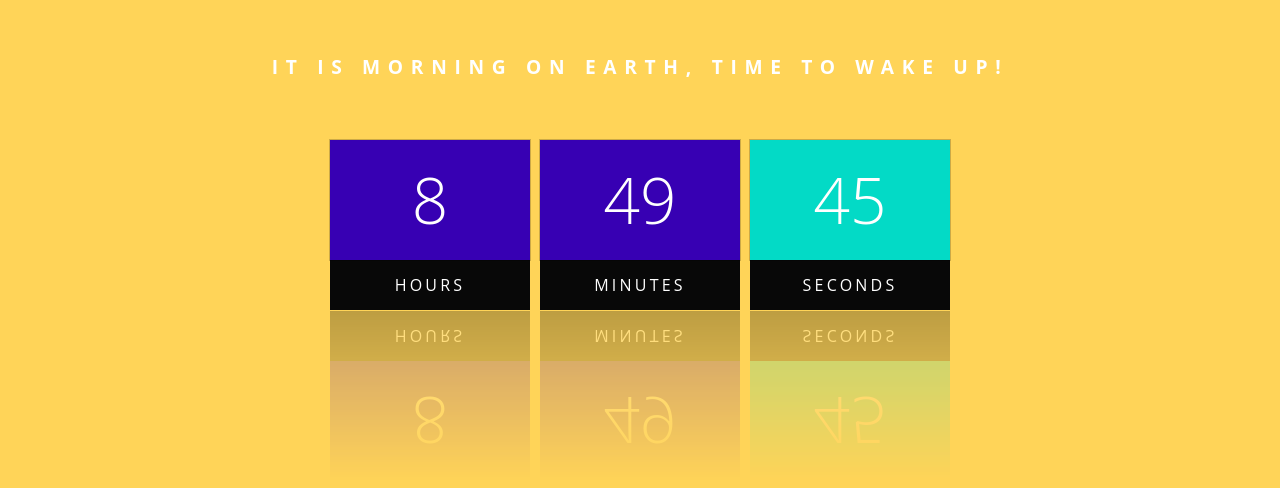
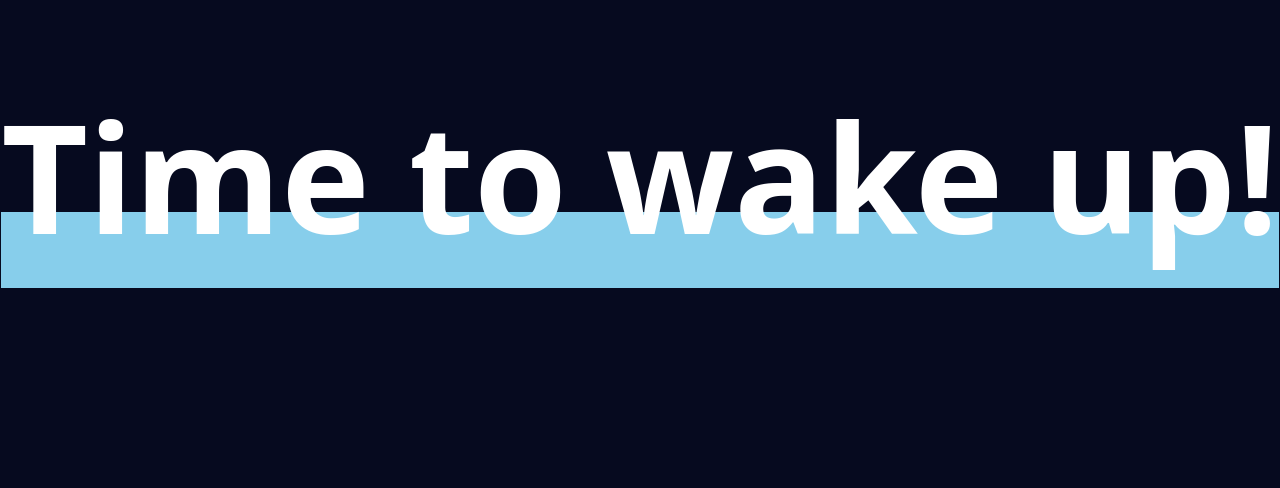
Before and after one commit to JimGobel18095720/Challenge2JimGobel18095720.github.io, a plain HTML site: page index.html in a window 1280 px wide. Shown: the part 224-712 px from the top of the page. Drawn offline with Linux system fonts and the light colour scheme.

Commit message:
Eindversie

```diff
--- a/index.html
+++ b/index.html
@@ -3,8 +3,13 @@
 <head>
 	<title>Clock</title>
 	<link rel="stylesheet" href="stylesheetClock.css"/>
+	<meta name="viewport" contnet="width=device-width, initial-scale=1.0">
 </head>
 <body>
+	<div id="container-projects">
+   		<h1 id="alert"></h1>
+		<div class="overlay"></div>
+	</div>
 	<div id="clock-container">
 		<h2 id="tekst">The time on earth is now</h2>
 		<div id="tijd">
@@ -38,26 +43,31 @@
 
 		function dag(){
 
+
 			var ochtend = document.getElementById('tekst');
 			var hours = document.getElementById('hour');
 			var h = today.getHours();
 
-			if (0 <= h&&h <= 5) {
-				document.querySelector("h2").textContent = 'It is night on earth, time to sleep!';
+			if (h >= 0 && h <= 5) {
+				document.querySelector("h2").textContent = 'It is night on earth!';
 				document.querySelector("body").style.backgroundColor = "#060a1f";
+				document.getElementById("alert").innerHTML = 'Time to sleep!';
+				document.getElementById("container-projects").style.display = "flex";
 			}
 
-			if (6 <= h&&h <= 11) {
-				document.querySelector("h2").textContent = 'It is morning on earth, time to wake up!';
+			else if (h >= 6 && h <= 11) {
+				document.querySelector("h2").textContent = 'It is morning on earth!';
 				document.querySelector("body").style.backgroundColor = "#ffd458";
+				document.getElementById("alert").innerHTML = 'Time to wake up!';
+				document.getElementById("container-projects").style.display = "flex";
 			}
 
-			if (12 <= h&&h <= 17) {
+			else if (h >= 12 && h <= 17) {
 				document.querySelector("h2").textContent = 'It is afternoon on earth!';
 				document.querySelector("body").style.backgroundColor = "#87ceeb";
 			}
 
-			if (18 <= h&&h <= 23) {
+			else if (h >= 18 && h <= 23) {
 				document.querySelector("h2").textContent = 'It is evening on earth!';
 				document.querySelector("body").style.backgroundColor = "#fac467";
 			}
--- a/stylesheetClock.css
+++ b/stylesheetClock.css
@@ -73,6 +73,80 @@ body {
 	background: #080808;
 }
 
+/* ANIMATIES WAKKER WORDEN & SLAPEN GAAN*/
+
+#container-projects {
+display: none;
+  min-height: 100vh;
+  position: absolute;
+  top: 0;
+  left: 0;
+  z-index: 10000;
+  width: 100vw;
+  background-color: #080808;
+  justify-content: center;
+  align-items: center;
+  font-family: 'Open Sans', sans-serif;
+}
+
+h1 {
+  font-size: 150px;
+  color: #ffffff;
+  transform: translateY(-600px);
+  animation: 1.2s slideIn ease-in-out forwards 1s;
+  z-index: 10;
+  opacity: 0;
+  position: relative;
+}
+
+h1::before {
+    content: '';
+    width: 0%;
+    height: 76px;
+    background-color: #87ceeb;
+    position: absolute;
+    bottom: -10px;
+    animation: 1s underline ease-in-out forwards 2s;
+    mix-blend-mode: screen;
+}
+
+.overlay {
+    position: absolute;
+    width: 100%;
+    top: 0;
+    bottom: 0;
+    opacity: 0;
+    left: 0;
+    right: 0;
+    background-color: #060a1f;
+    transform: scale(.5);
+    animation: .5s slideIn ease-in-out forwards, 1s skewBg ease-in-out;
+}
+
+@keyframes skewBg {
+  0% {
+    transform: scale(.5);
+  }
+  100% {
+    transform: scale(1);
+  }
+}
+
+@keyframes underline {
+  100% {
+    width: 100%;
+  }
+}
+
+@keyframes slideIn {
+  100% {
+    transform: translateY(0px);
+    opacity: 1;
+  }
+}
+
+
+
 /* Tablets, 750px breakpoint */
 @media only screen and (min-width: 750px) {
 
```
Also changed, not shown: 1 other file.
